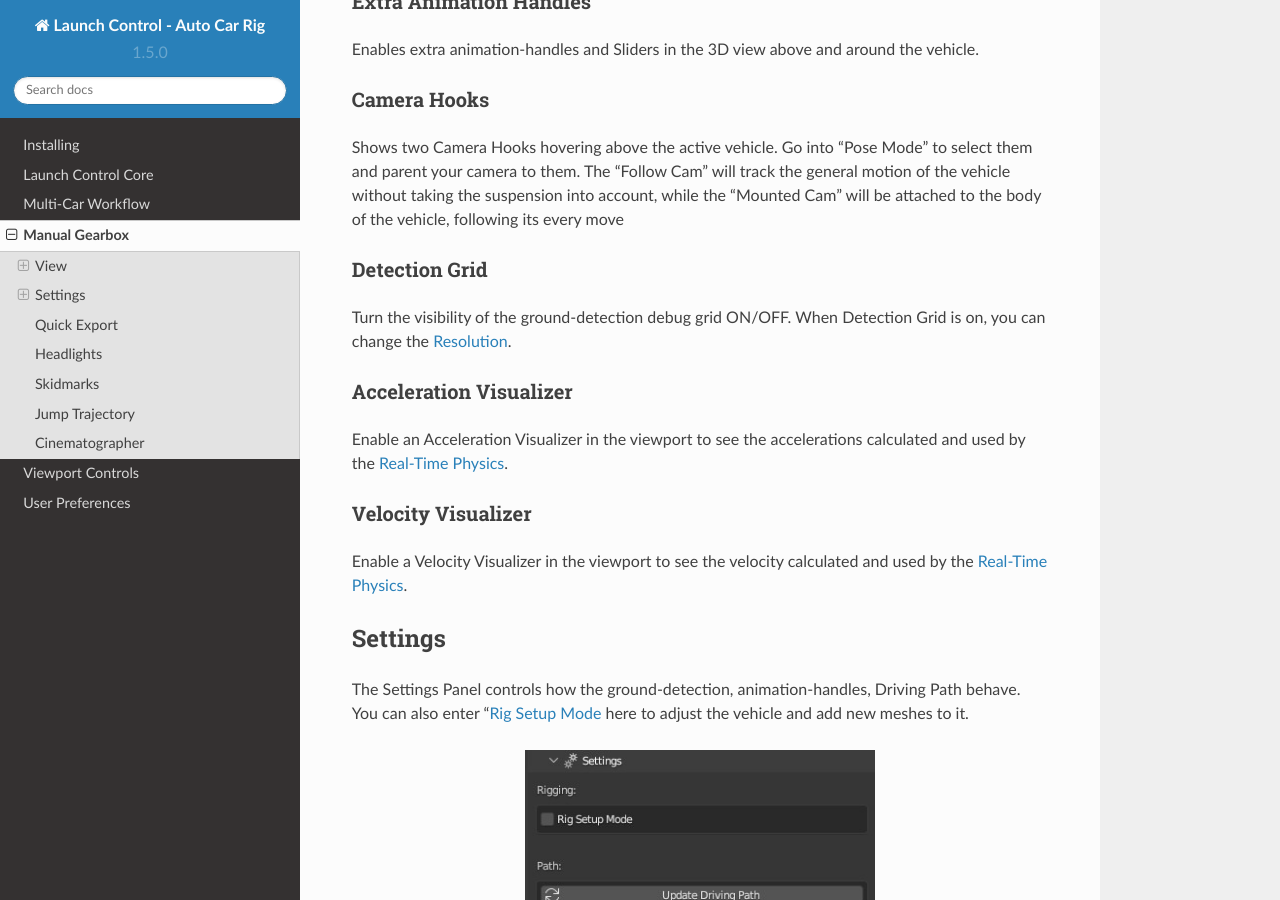
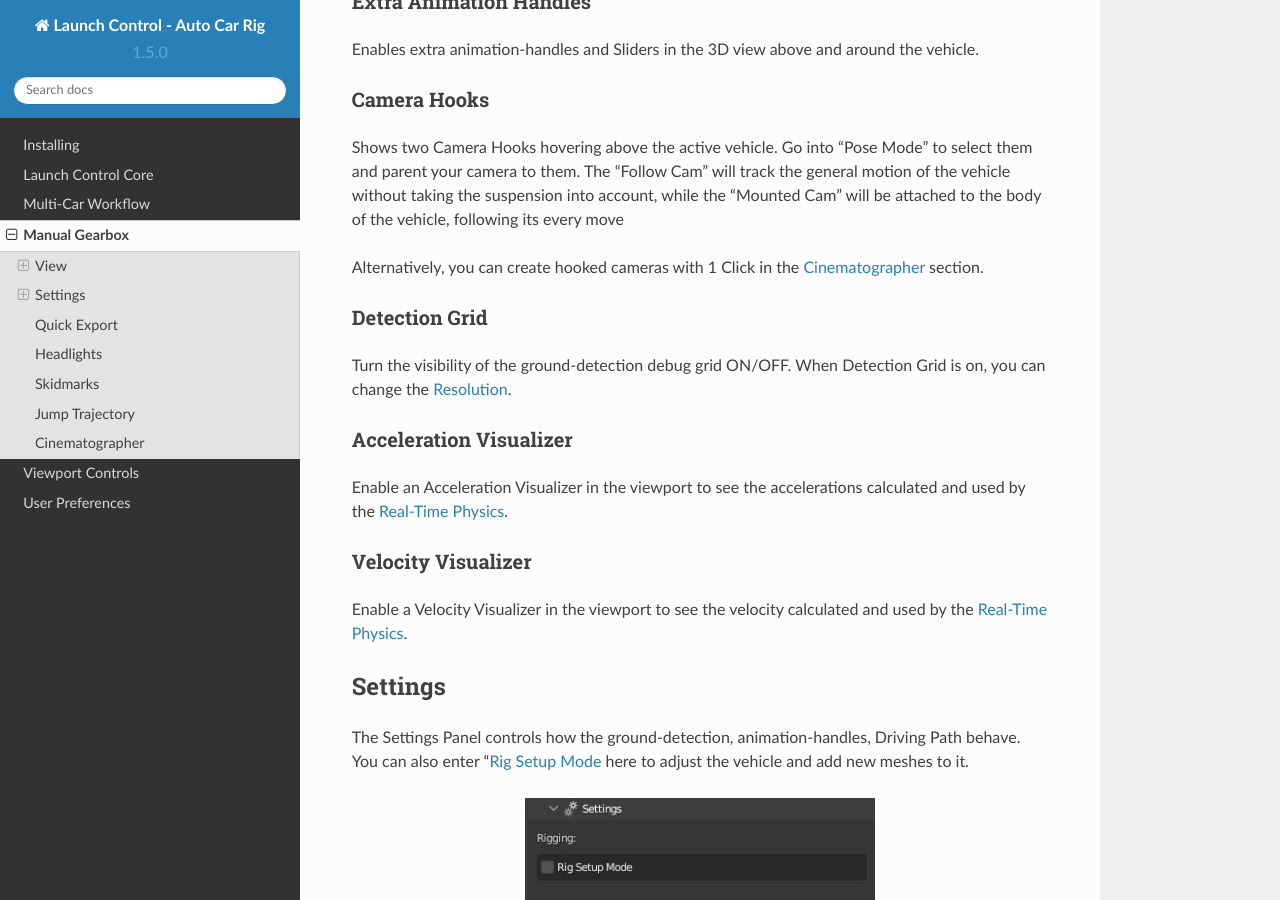
Before and after one commit to DanielVesterbaek/launch-control-documentation, a Sphinx documentation site: the page built from docs/source/manual-gearbox.rst, in a window 1280 px wide and 900 px high, scrolled down 993 px. Built offline with Sphinx 7.4.7 and the Read the Docs theme 2.0.0, drawn with Linux system fonts in a browser that asks for light colours.

Commit message:
Update manual-gearbox.rst

```diff
--- a/docs/source/manual-gearbox.rst
+++ b/docs/source/manual-gearbox.rst
@@ -40,6 +40,7 @@ Camera Hooks
 Shows two Camera Hooks hovering above the active vehicle. Go into "Pose Mode" to select them and parent your camera to them.
 The "Follow Cam" will track the general motion of the vehicle without taking the suspension into account, while the "Mounted Cam" will be attached to the body of the vehicle, following its every move
 
+Alternatively, you can create hooked cameras with 1 Click in the :ref:`cameras` section.
 
 .. _enable_grid_viz:
 Detection Grid
```
